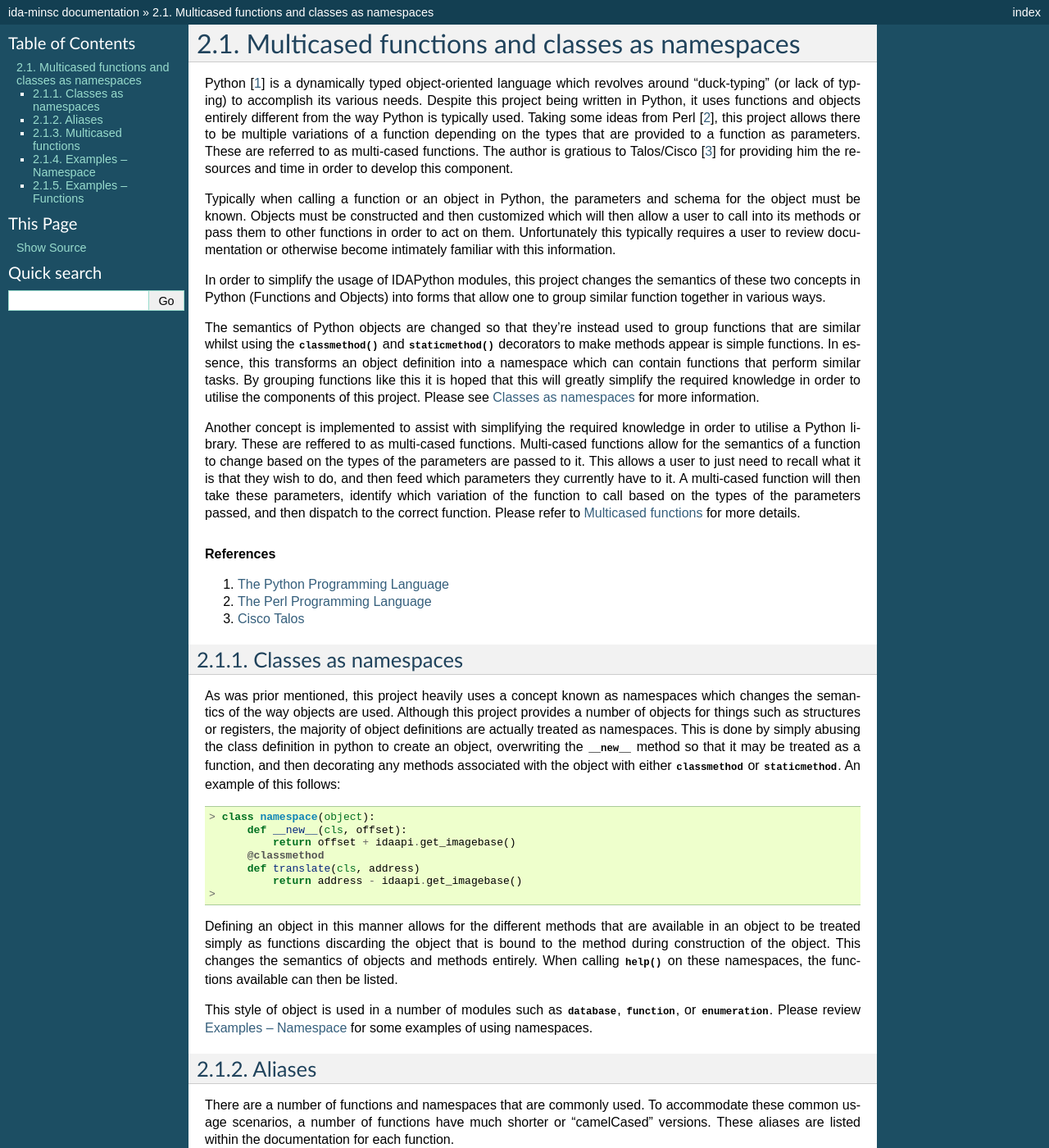
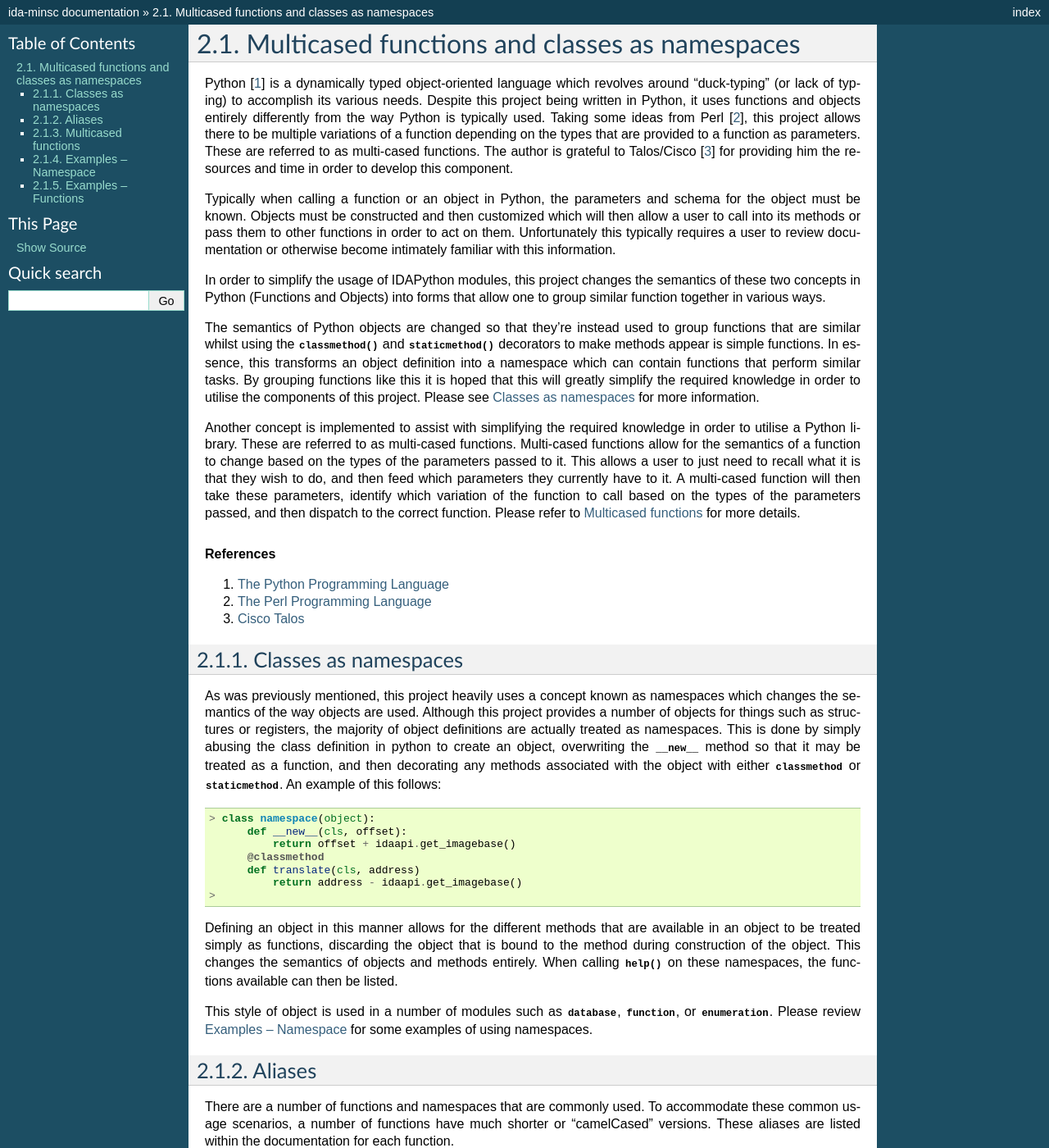
Before and after one commit to arizvisa/ida-minsc, a Sphinx documentation site: the page built from docs/static/multicase.rst, in a window 1280 px wide and 1400 px high. Shown: the whole window at 82% size. Built offline with Sphinx 7.4.7, drawn with Linux system fonts in a browser that asks for light colours; pages that are not in the unit, such as notebooks, are missing from menus.

Commit message:
Fixed a bunch of misspelling, wrong words, missing punctuation in all of the static documentation as found by @cbozzato.

```diff
--- a/docs/static/combinators.rst
+++ b/docs/static/combinators.rst
@@ -6,7 +6,7 @@ Functional combinators
 To simplify the generation of functions that can contain potentially
 complex logic, a number of primitive functions are provided which can
 be combined in arbitrary ways. This can facilitate the quick creation
-functions that can be used as one-liners.
+of functions that can be used as one-liners.
 
 This was primarily developed for :doc:`matching`, but is also exposed to the
 user if they wish to use it in their endeavors. These can be used for
--- a/docs/static/install.rst
+++ b/docs/static/install.rst
@@ -27,7 +27,7 @@ execute the following at the IDAPython prompt to output the correct path:
 
     > print idaapi.get_user_idadir()
 
-To then clone the repository, once can use Git [:ref:`2<install-clone-references>`]
+To then clone the repository, one can use Git [:ref:`2<install-clone-references>`]
 to clone the repository in the following manner:
 
 .. code-block:: sh
--- a/docs/static/matching.rst
+++ b/docs/static/matching.rst
@@ -9,7 +9,7 @@ filter them is via doing text searches and this is moreso used for
 navigation. When interacting with these types programmatically, there are
 a number of ways that a user can implement to filter or match them.
 
-However, this requires the user to implement these methods themselves
+However, this requires the user to implement these methods themselves,
 which can potentially require time searching through documentation
 in order to identify the required functionality in order to extract the
 required properties to filter said types.
@@ -94,7 +94,7 @@ related documentation for the full functionality of each matcher instance.
 
    Once a desired type has been determined, this function can then be used to
    return the first result that matches. If more than one result is returned,
-   then this function will warn the user the number of results that matched
+   then this function will warn the user the number of results that matched,
    whilst still returning the very first one.
 
    :param type: a keyword argument representing the type of match to perform and
--- a/docs/static/multicase.rst
+++ b/docs/static/multicase.rst
@@ -6,11 +6,11 @@ Multicased functions and classes as namespaces
 Python [:ref:`1<multicase-references>`] is a dynamically typed object-oriented language
 which revolves around "duck-typing" (or lack of typing) to accomplish its
 various needs. Despite this project being written in Python, it uses
-functions and objects entirely different from the way Python is typically
+functions and objects entirely differently from the way Python is typically
 used.  Taking some ideas from Perl [:ref:`2<multicase-references>`], this project
 allows there to be multiple variations of a function depending on the types
 that are provided to a function as parameters. These are referred to as
-multi-cased functions. The author is gratious to Talos/Cisco [:ref:`3<multicase-references>`]
+multi-cased functions. The author is grateful to Talos/Cisco [:ref:`3<multicase-references>`]
 for providing him the resources and time in order to develop this component.
 
 Typically when calling a function or an object in Python, the parameters and
@@ -34,9 +34,9 @@ to utilise the components of this project. Please see :ref:`multicase-namespaces
 more information.
 
 Another concept is implemented to assist with simplifying the required knowledge
-in order to utilise a Python library. These are reffered to as multi-cased
+in order to utilise a Python library. These are referred to as multi-cased
 functions. Multi-cased functions allow for the semantics of a function to change
-based on the types of the parameters are passed to it. This allows a user to
+based on the types of the parameters passed to it. This allows a user to
 just need to recall what it is that they wish to do, and then feed which
 parameters they currently have to it. A multi-cased function will then take
 these parameters, identify which variation of the function to call based on the
@@ -56,7 +56,7 @@ refer to :ref:`multicase-functions` for more details.
 Classes as namespaces
 ---------------------
 
-As was prior mentioned, this project heavily uses a concept known as namespaces
+As was previously mentioned, this project heavily uses a concept known as namespaces
 which changes the semantics of the way objects are used. Although this project
 provides a number of objects for things such as structures or registers, the
 majority of object definitions are actually treated as namespaces. This is done
@@ -74,7 +74,7 @@ or :py:attr:`staticmethod`. An example of this follows::
    >
 
 Defining an object in this manner allows for the different methods that are
-available in an object to be treated simply as functions discarding the object
+available in an object to be treated simply as functions, discarding the object
 that is bound to the method during construction of the object. This changes
 the semantics of objects and methods entirely. When calling :py:func:`help` on
 these namespaces, the functions available can then be listed.
```
Also changed, not shown: docs/static/pythontyping.rst (+4 -4 lines), docs/static/tagging.rst (+8 -8 lines).
